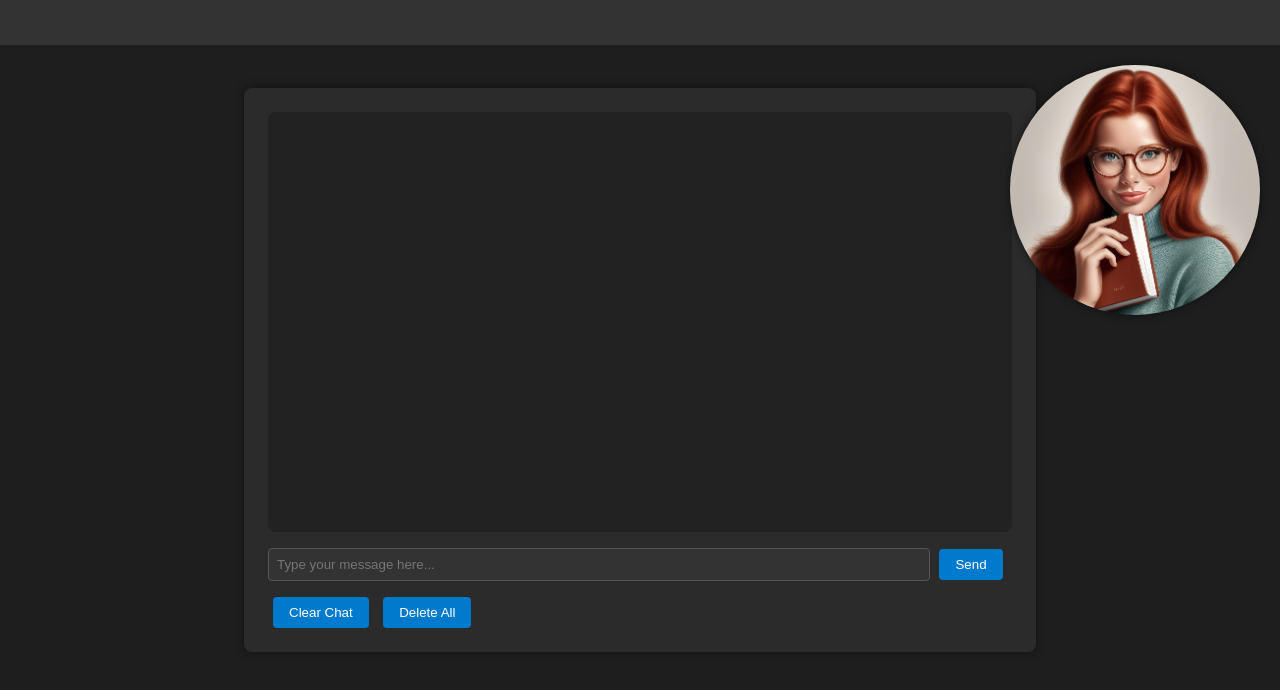
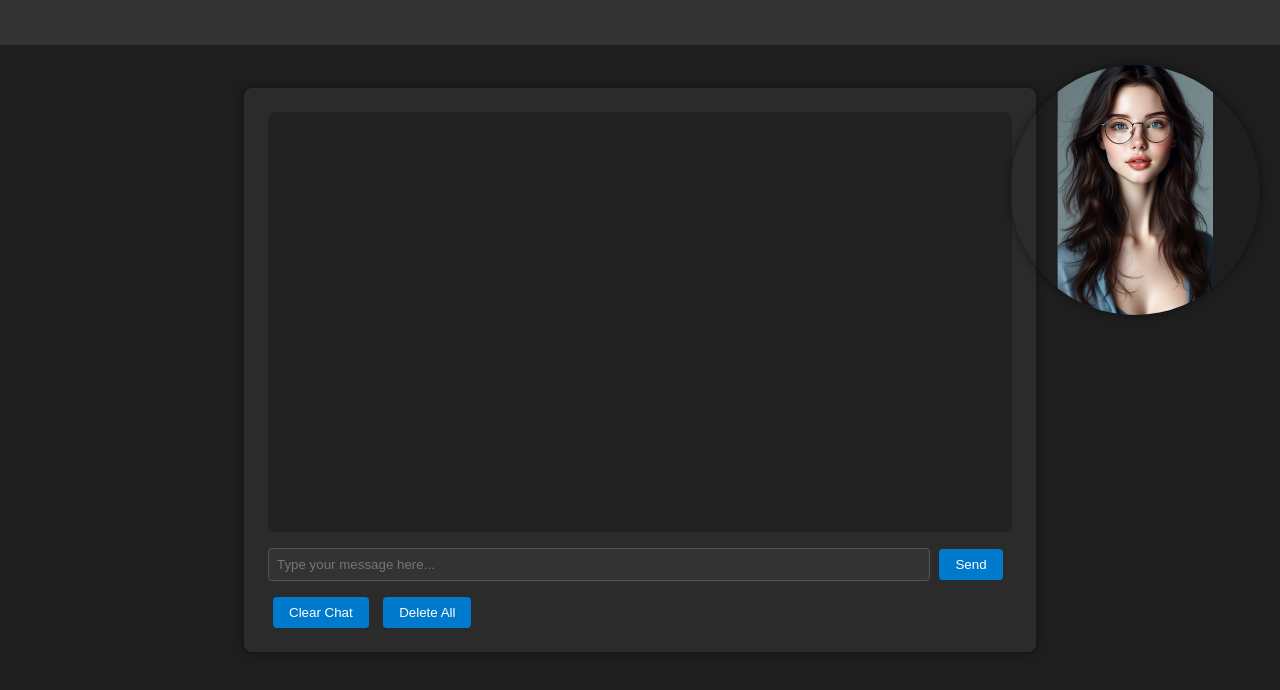
Before and after one commit to silvamha/Chatbot, a website built with Vite: page index.html in a window 1280 px wide. Shown: the part 106-796 px from the top of the page. Built offline with nearby package versions, Linux system fonts and the light colour scheme; no server answers.

Commit message:
corrected instructions

```diff
--- a/index.html
+++ b/index.html
@@ -14,7 +14,7 @@
   <main>
     <!-- Avatar -->
     <div class="avatar-container">
-      <img src="images/luisa-4.png" alt="Agent Avatar" class="avatar">
+      <img src="images/lauren-1.png" alt="Agent Avatar" class="avatar">
     </div>
 
     <!-- Chat Interface -->
--- a/src/styles.css
+++ b/src/styles.css
@@ -1,84 +1,4 @@
-/* Dark mode theme
-body {
-    background-color: #1e1e1e;
-    color: #ffffff;
-    font-family: Arial, sans-serif;
-    margin: 0;
-    padding: 0;
-    display: flex;
-    flex-direction: column;
-    height: 100vh;
-  }
-
-  header {
-    text-align: center;
-    padding: 1rem;
-    font-size: 1.5rem;
-    background-color: #333333;
-  }
-
-  main {
-    flex: 1;
-    display: flex;
-    justify-content: center;
-    align-items: center;
-    position: relative;
-  }
-
-  .avatar-container {
-    position: absolute;
-    top: 20px;
-    right: 20px;
-    width: 250px;
-    height: 250px;
-    border-radius: 50%;
-    overflow: hidden;
-  }
-
-  .avatar {
-    width: 100%;
-    height: 100%;
-    object-fit: cover;
-  }
-
-  #chat-area {
-    width: 60%;
-    max-width: 800px;
-    background-color: #2b2b2b;
-    padding: 1rem;
-    border-radius: 8px;
-    box-shadow: 0px 0px 10px rgba(0, 0, 0, 0.5);
-  }
-
-  #messages {
-    height: 400px;
-    overflow-y: auto;
-    margin-bottom: 1rem;
-  }
-
-  #user-input {
-    width: calc(100% - 100px);
-    padding: 0.5rem;
-    margin-bottom: 1rem;
-  }
-
-  button {
-    margin: 0 5px;
-    padding: 0.5rem 1rem;
-    border: none;
-    border-radius: 4px;
-    cursor: pointer;
-    color: #ffffff;
-    background-color: #007acc;
-  }
-
-  button:hover {
-    background-color: #005f99;
-  }
-   */
-
-
-   /* Dark mode theme */
+/* Dark mode theme */
 body {
     background-color: #1e1e1e;
     color: #ffffff;
@@ -118,13 +38,17 @@ main {
     border-radius: 50%;
     overflow: hidden;
     box-shadow: 0px 0px 10px rgba(0, 0, 0, 0.5);
+    display: flex;
+    align-items: center;
+    justify-content: center;
 }
 
 /* Avatar image styling */
 .avatar {
     width: 100%;
     height: 100%;
-    object-fit: cover;
+    object-fit: contain;
+    object-position: center;
 }
 
 /* Chat area styling */
```
Also changed, not shown: images/lauren-1.png (added), 1 other file.
